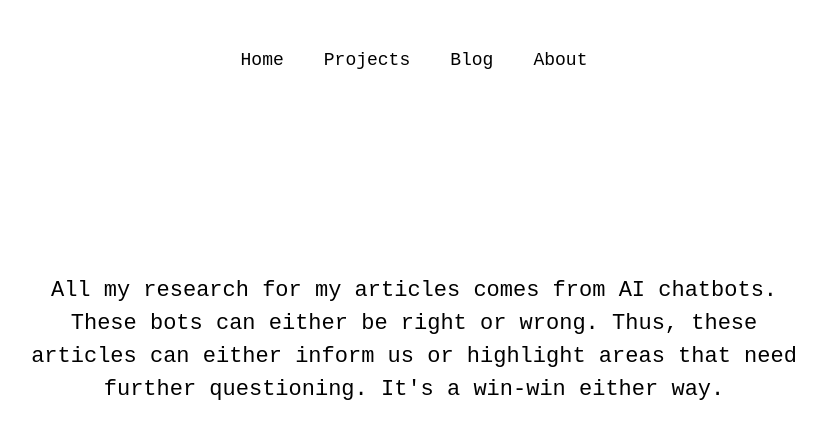
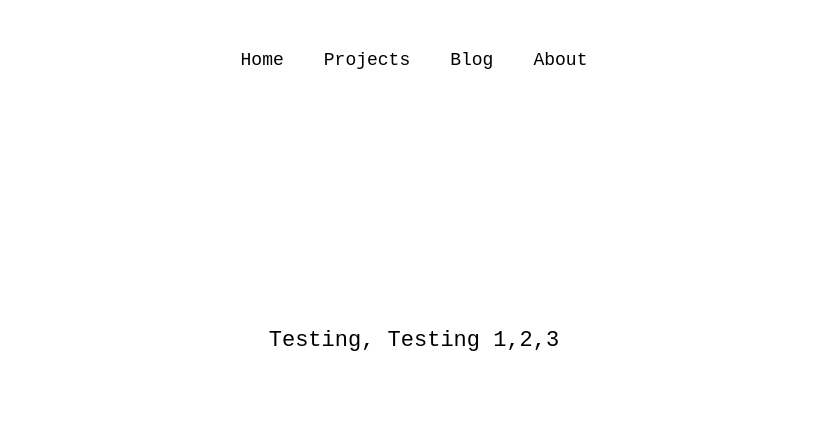
Before and after one commit to nagbharat92/bharatnag, a plain HTML site: page index.html in a window 1280 px wide. Shown: the whole page, without its empty margins (226-1052 px from the left). Drawn offline with Linux system fonts and the light colour scheme.

Commit message:
Update index.html

```diff
--- a/index.html
+++ b/index.html
@@ -21,9 +21,7 @@
 
     <!-- Home Page Content -->
     <div class="container">
-        <div id="text">
-            <!-- The content will be inserted by JavaScript -->
-        </div>
+      <p>Testing, Testing 1,2,3</p>
     </div>
 
  <!-- Include the content.js file -->
```
